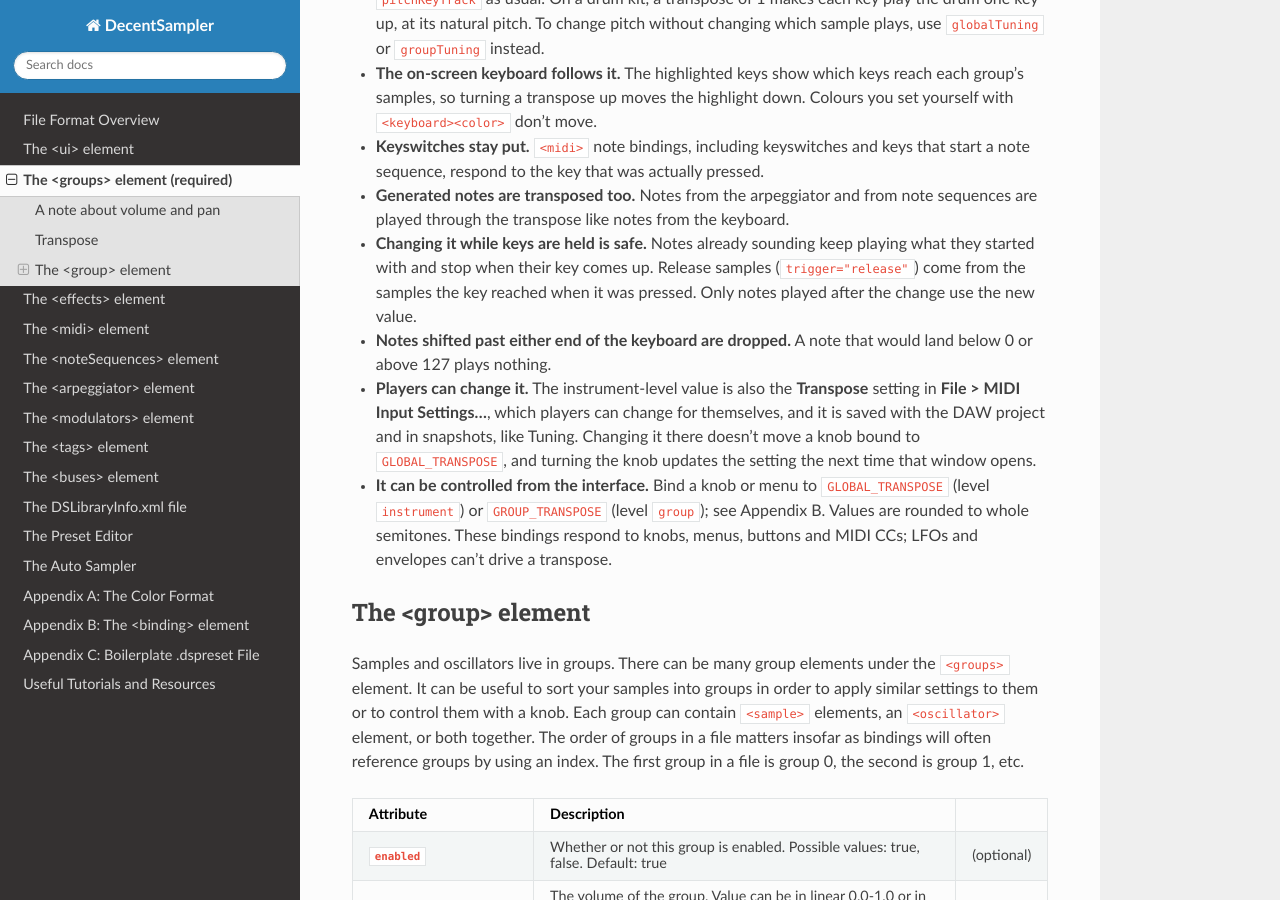
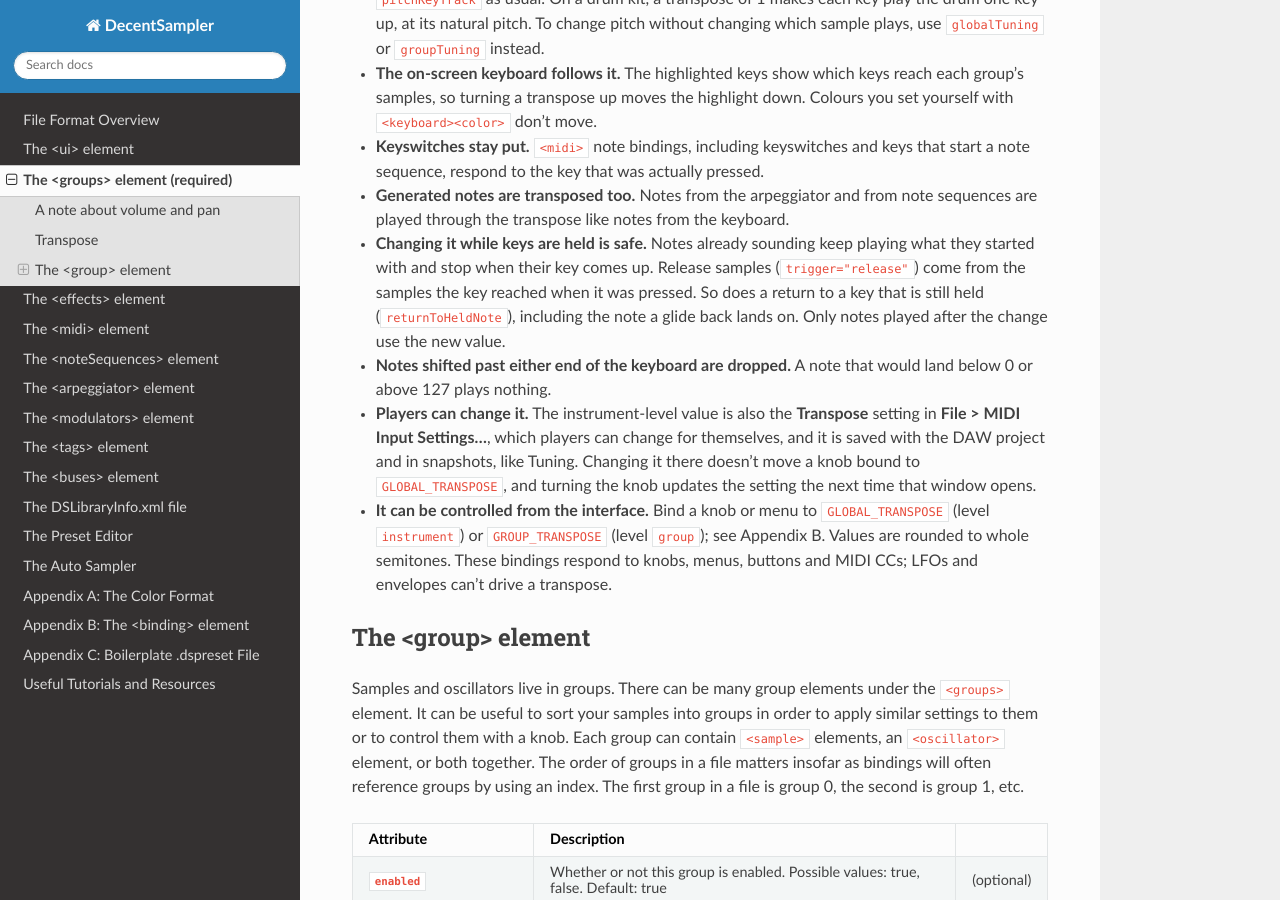
Before and after one commit to DecentSamples/DecentSampler-Developers-Guide, a Sphinx documentation site: the page built from docs/source/the-groups-element.md, in a window 1280 px wide and 900 px high, scrolled down 2419 px. Built offline with Sphinx 7.4.7 and the Read the Docs theme 3.1.0, drawn with Linux system fonts in a browser that asks for light colours.

Commit message:
0000419: Returns to a held key use the transpose it was pressed under

```diff
--- a/docs/source/the-groups-element.md
+++ b/docs/source/the-groups-element.md
@@ -61,7 +61,7 @@ A few things worth knowing:
 - **The on-screen keyboard follows it.** The highlighted keys show which keys reach each group's samples, so turning a transpose up moves the highlight down. Colours you set yourself with `<keyboard><color>` don't move.
 - **Keyswitches stay put.** `<midi>` note bindings, including keyswitches and keys that start a note sequence, respond to the key that was actually pressed.
 - **Generated notes are transposed too.** Notes from the arpeggiator and from note sequences are played through the transpose like notes from the keyboard.
-- **Changing it while keys are held is safe.** Notes already sounding keep playing what they started with and stop when their key comes up. Release samples (`trigger="release"`) come from the samples the key reached when it was pressed. Only notes played after the change use the new value.
+- **Changing it while keys are held is safe.** Notes already sounding keep playing what they started with and stop when their key comes up. Release samples (`trigger="release"`) come from the samples the key reached when it was pressed. So does a return to a key that is still held (`returnToHeldNote`), including the note a glide back lands on. Only notes played after the change use the new value.
 - **Notes shifted past either end of the keyboard are dropped.** A note that would land below 0 or above 127 plays nothing.
 - **Players can change it.** The instrument-level value is also the **Transpose** setting in **File > MIDI Input Settings...**, which players can change for themselves, and it is saved with the DAW project and in snapshots, like Tuning. Changing it there doesn't move a knob bound to `GLOBAL_TRANSPOSE`, and turning the knob updates the setting the next time that window opens.
 - **It can be controlled from the interface.** Bind a knob or menu to `GLOBAL_TRANSPOSE` (level `instrument`) or `GROUP_TRANSPOSE` (level `group`); see Appendix B. Values are rounded to whole semitones. These bindings respond to knobs, menus, buttons and MIDI CCs; LFOs and envelopes can't drive a transpose.
```
